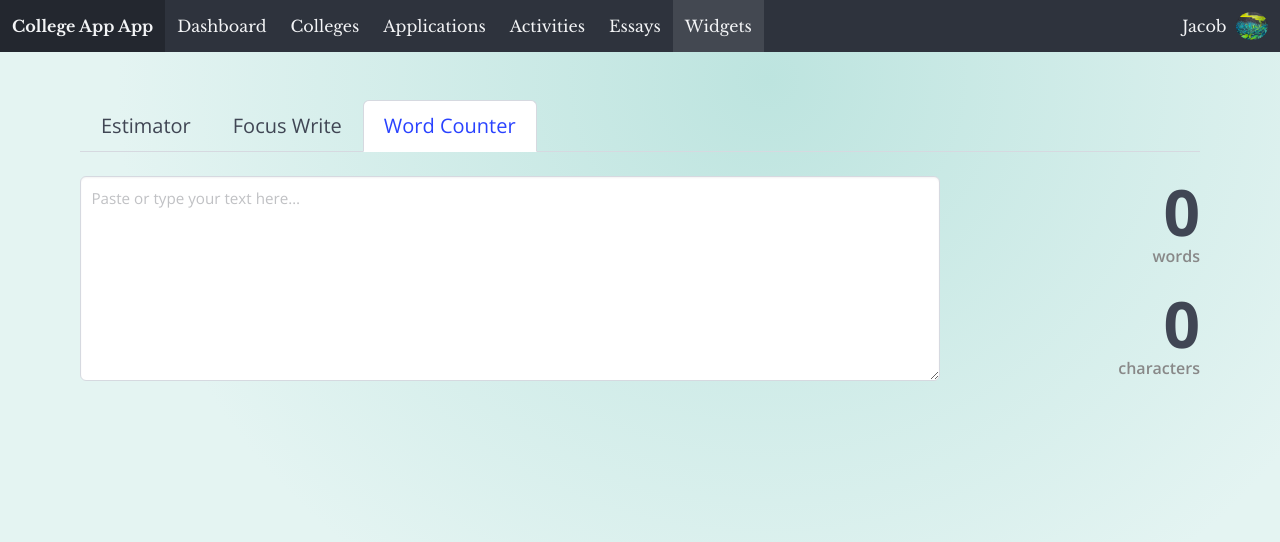
After one commit to ConfluxConflux/college-app-app, a Django app: page /widgets/word-counter/ in a window 1280 px wide. The commit adds this page. Shown: the top 542 px of the page. Run offline with Django 5.2, Linux system fonts and the light colour scheme; data comes from the database, SQL or seed files in the repository; some libraries are stand-ins or nearby versions.

Commit message:
Auto-save: 2026-03-23 12:25

```diff
--- a/widgets/templates/widgets/estimator.html
+++ b/widgets/templates/widgets/estimator.html
@@ -11,6 +11,9 @@
     <li>
       <a href="{% url 'widgets:focus_write' %}">Focus Write</a>
     </li>
+    <li>
+      <a href="{% url 'widgets:word_counter' %}">Word Counter</a>
+    </li>
   </ul>
 </div>
 
--- /dev/null
+++ b/widgets/templates/widgets/word_counter.html
@@ -0,0 +1,51 @@
+{% extends "base.html" %}
+
+{% block title %}Word Counter - College App App{% endblock %}
+
+{% block content %}
+<div class="tabs is-boxed is-medium">
+  <ul>
+    <li>
+      <a href="{% url 'widgets:estimator' %}">Estimator</a>
+    </li>
+    <li>
+      <a href="{% url 'widgets:focus_write' %}">Focus Write</a>
+    </li>
+    <li class="is-active">
+      <a href="{% url 'widgets:word_counter' %}">Word Counter</a>
+    </li>
+  </ul>
+</div>
+
+<div x-data="{
+  text: '',
+  get wc() { return this.text.trim() ? this.text.trim().split(/\s+/).length : 0; },
+  get cc() { return this.text.length; },
+}" style="display:flex; gap:2.5rem; align-items:flex-start;">
+
+  <!-- Textarea -->
+  <div style="flex:1;">
+    <textarea
+      class="textarea"
+      rows="8"
+      placeholder="Paste or type your text here…"
+      x-model="text"
+      spellcheck="false"
+      style="font-size:0.95rem; resize:vertical;"
+    ></textarea>
+  </div>
+
+  <!-- Counts -->
+  <div style="width:220px; flex-shrink:0; text-align:right; padding-top:0.25rem;">
+    <div style="margin-bottom:1.5rem;">
+      <div style="font-size:4rem; font-weight:700; line-height:1;" x-text="wc"></div>
+      <div style="font-size:1rem; color:#888; font-weight:600;" x-text="wc === 1 ? 'word' : 'words'"></div>
+    </div>
+    <div>
+      <div style="font-size:4rem; font-weight:700; line-height:1;" x-text="cc"></div>
+      <div style="font-size:1rem; color:#888; font-weight:600;" x-text="cc === 1 ? 'character' : 'characters'"></div>
+    </div>
+  </div>
+
+</div>
+{% endblock %}
--- a/widgets/urls.py
+++ b/widgets/urls.py
@@ -7,4 +7,5 @@ urlpatterns = [
     path('', views.estimator, name='home'),
     path('estimator/', views.estimator, name='estimator'),
     path('focus-write/', views.focus_write, name='focus_write'),
+    path('word-counter/', views.word_counter, name='word_counter'),
 ]
--- a/widgets/views.py
+++ b/widgets/views.py
@@ -7,3 +7,7 @@ def estimator(request):
 
 def focus_write(request):
     return render(request, 'widgets/focus_write.html')
+
+
+def word_counter(request):
+    return render(request, 'widgets/word_counter.html')
```
